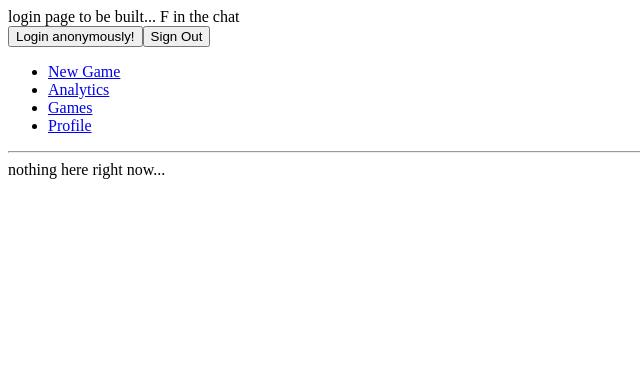
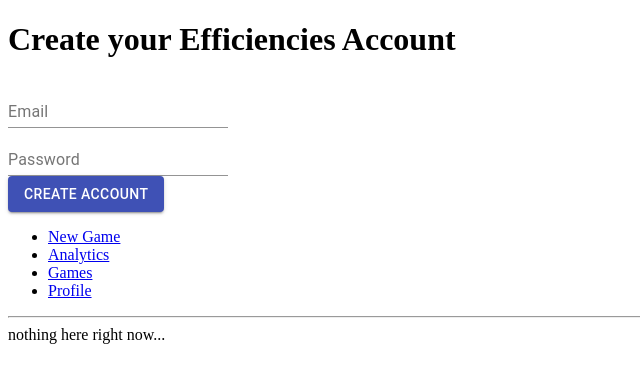
Before and after one commit to UltimateOgee/efficiencies, a React (Create React App) app in the folder efficiencies-ui/: page / in a window 1280 px wide. Shown: the top 382 px of the page, without its empty margins (0-640 px from the left). Built offline with nearby package versions, Linux system fonts and the light colour scheme; no server answers; what @react-firebase/auth, reactfire would draw is missing.

Commit message:
Add preliminary UI and functionality to Login

```diff
--- a/efficiencies-ui/src/main-components/Login.js
+++ b/efficiencies-ui/src/main-components/Login.js
@@ -1,29 +1,101 @@
 import React from "react";
+import TextField from "@material-ui/core/TextField"
+import Button from "@material-ui/core/Button"
 import firebase from "firebase/app";
+
+
 /*
 Tech Spec:
 - If no active session - always redirect to login
 - If user is loggedin and authorized - proper info should show
 */
 export default function Login() {
+  const [email, setEmail] = React.useState('');
+  const [password, setPassword] = React.useState('');
+  const [check, setCheck] = React.useState(true);
+
+  //do more research
+  React.useEffect(() => {
+
+  }, [check]);
+
+  const signIn = (event) => {
+    firebase.auth().setPersistence(firebase.auth.Auth.Persistence.SESSION)
+    .then(() => {
+      // New sign-in will be persisted with session persistence.
+      // return firebase.auth().signInWithEmailAndPassword(email, password);
+      firebase.auth().signInWithEmailAndPassword(email, password)
+      .then((userCredential) => {
+        var user = userCredential.user;
+      })
+      .catch((error) => {
+        var errorCode = error.code;
+        var errorMessage = error.message;
+        console.log(errorMessage);
+      });
+    })
+    .catch((error) => {
+      // Handle Errors here.
+      var errorCode = error.code;
+      var errorMessage = error.message;
+      console.log(errorMessage);
+    });
+  }
+
+  const createUser = (event) => {
+    firebase.auth().setPersistence(firebase.auth.Auth.Persistence.SESSION)
+    .then(() => {
+      firebase.auth().createUserWithEmailAndPassword(email, password)
+      .then((userCredential) => {
+        // Signed in
+        var user = userCredential.user;
+        console.log(user);
+      })
+      .catch((error) => {
+        var errorCode = error.code;
+        var errorMessage = error.message;
+        console.log(errorMessage)
+      });
+    });
+  }
+
   return (
     <>
-      <div>login page to be built... F in the chat</div>
-      <button
-        data-testid="signin-anon"
-        onClick={() => {
-          firebase.auth().signInAnonymously();
-        }}
-      >
-        Login anonymously!
-      </button>
-      <button
-        onClick={() => {
-          firebase.auth().signOut();
-        }}
-      >
-        Sign Out
-      </button>
+      <h1>Create your Efficiencies Account</h1>
+      <form id="createUser">
+        <TextField id="standard-basic" label="Email" onChange={(event) => setEmail(event.target.value)}/>
+        <br/>
+        <TextField id="standard-basic" label="Password" type="password" onChange={(event) => setPassword(event.target.value)}/>
+        <br/>
+        <Button
+        onClick={createUser()}
+        id="submitButton"
+        variant="contained"
+        color="primary"
+        href="#contained-buttons">
+        Create Account
+        </Button>
+      </form>
     </>
   );
+  if(false){
+    return (
+      <>
+        <h1>Login to Efficiencies</h1>
+        <form id="login">
+          <TextField id="standard-basic" label="Email" onChange={(event) => setEmail(event.target.value)}/>
+          <br/>
+          <TextField id="standard-basic" label="Password" type="password" onChange={(event) => setPassword(event.target.value)}/>
+          <br/>
+          <Button
+          onClick={createUser()}
+          variant="contained"
+          color="primary"
+          href="#contained-buttons">
+          Create Account
+          </Button>
+        </form>
+      </>
+    );
+  }
 }
```
Also changed, not shown: efficiencies-ui/src/App.js (+0 -7 lines).
